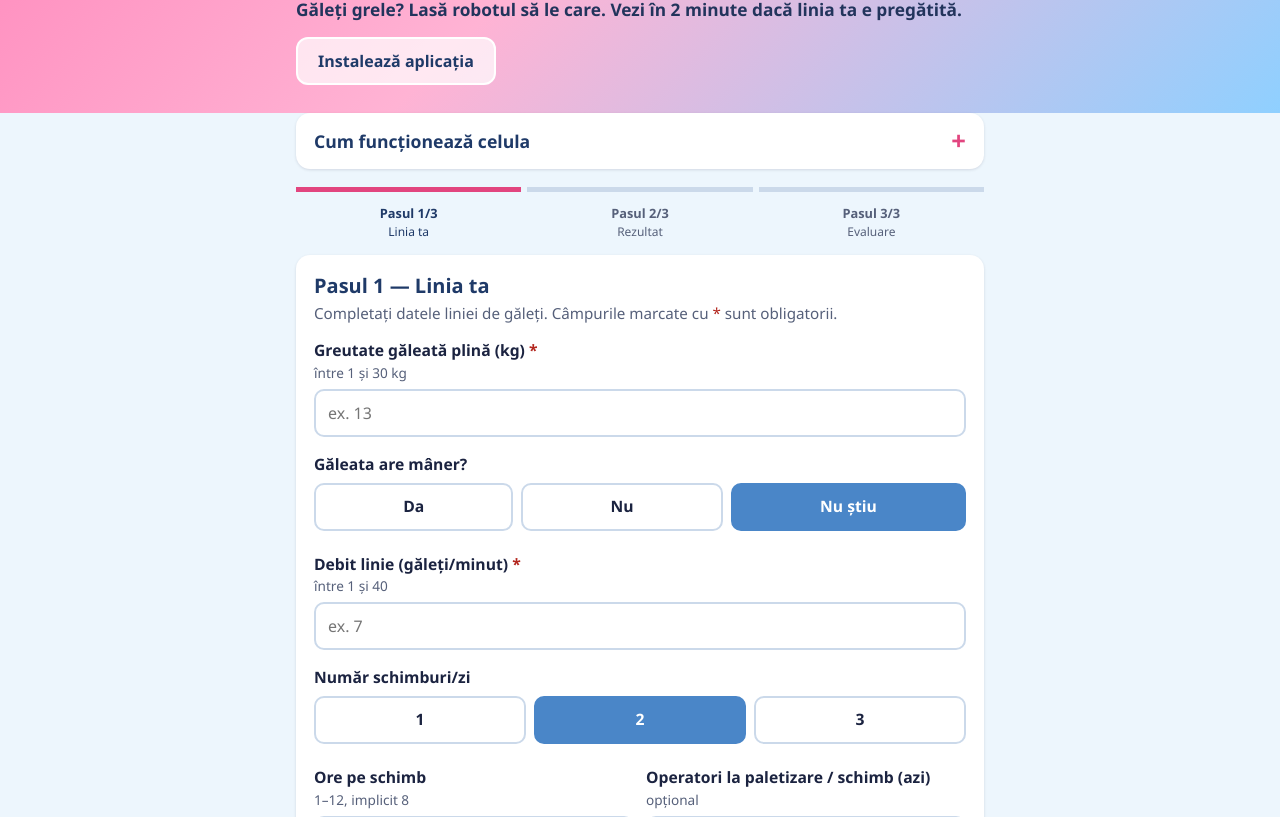
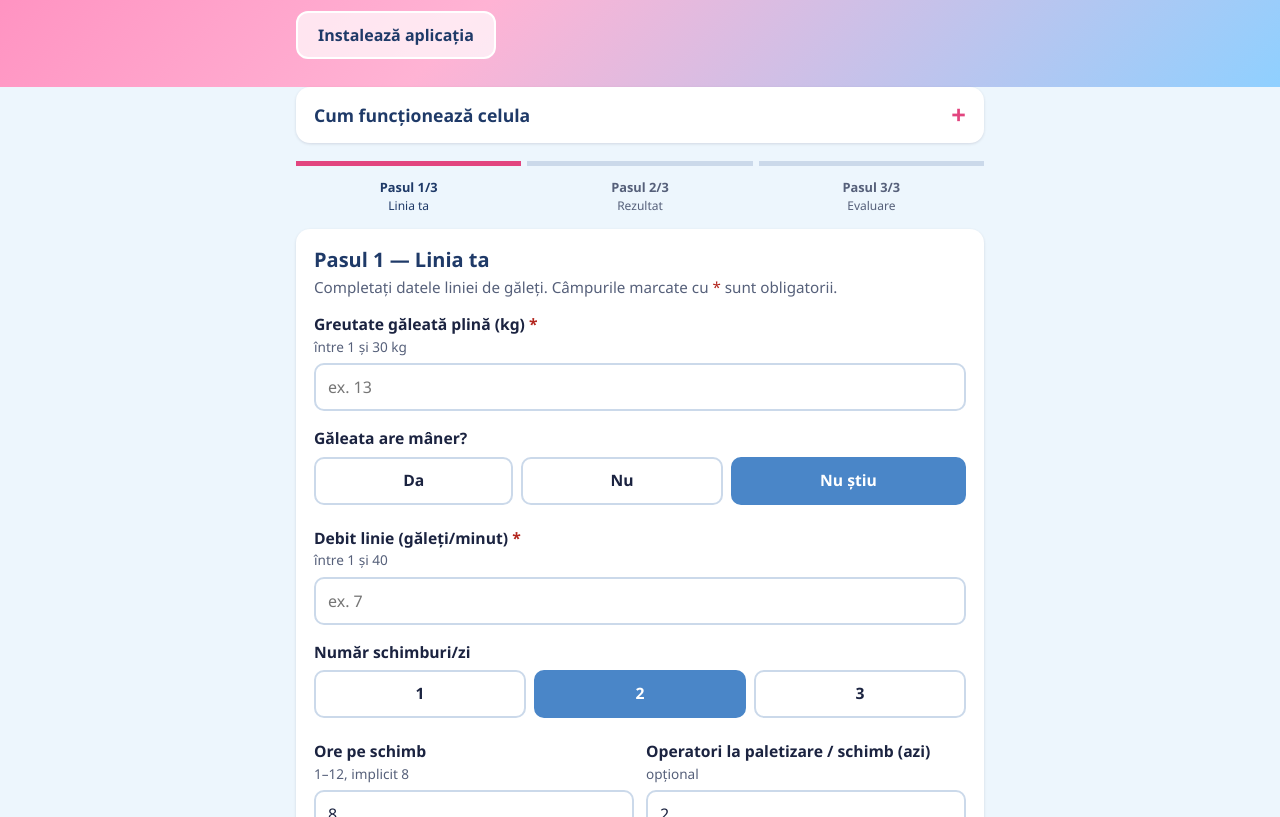
Before and after one commit to Bitlee1407/verificator-ur20, a plain HTML site: page index.html in a window 1280 px wide. Shown: the part 93-910 px from the top of the page. Drawn offline with Linux system fonts and the light colour scheme.

Commit message:
Scos textul din antet si din imaginea de previzualizare

```diff
--- a/index.html
+++ b/index.html
@@ -284,7 +284,6 @@ footer{background:linear-gradient(135deg,var(--blue-l) 0%,var(--pink-l) 100%);co
   <div class="wrap">
     <div class="brand">AI-Powered Business Challenge 2026</div>
     <h1>Verificator de compatibilitate UR20</h1>
-    <p>Găleți grele? Lasă robotul să le care. Vezi în 2 minute dacă linia ta e pregătită.</p>
     <button type="button" class="btn btn-light install" id="installBtn">Instalează aplicația</button>
   </div>
 </header>
```
Also changed, not shown: og-image.png.
